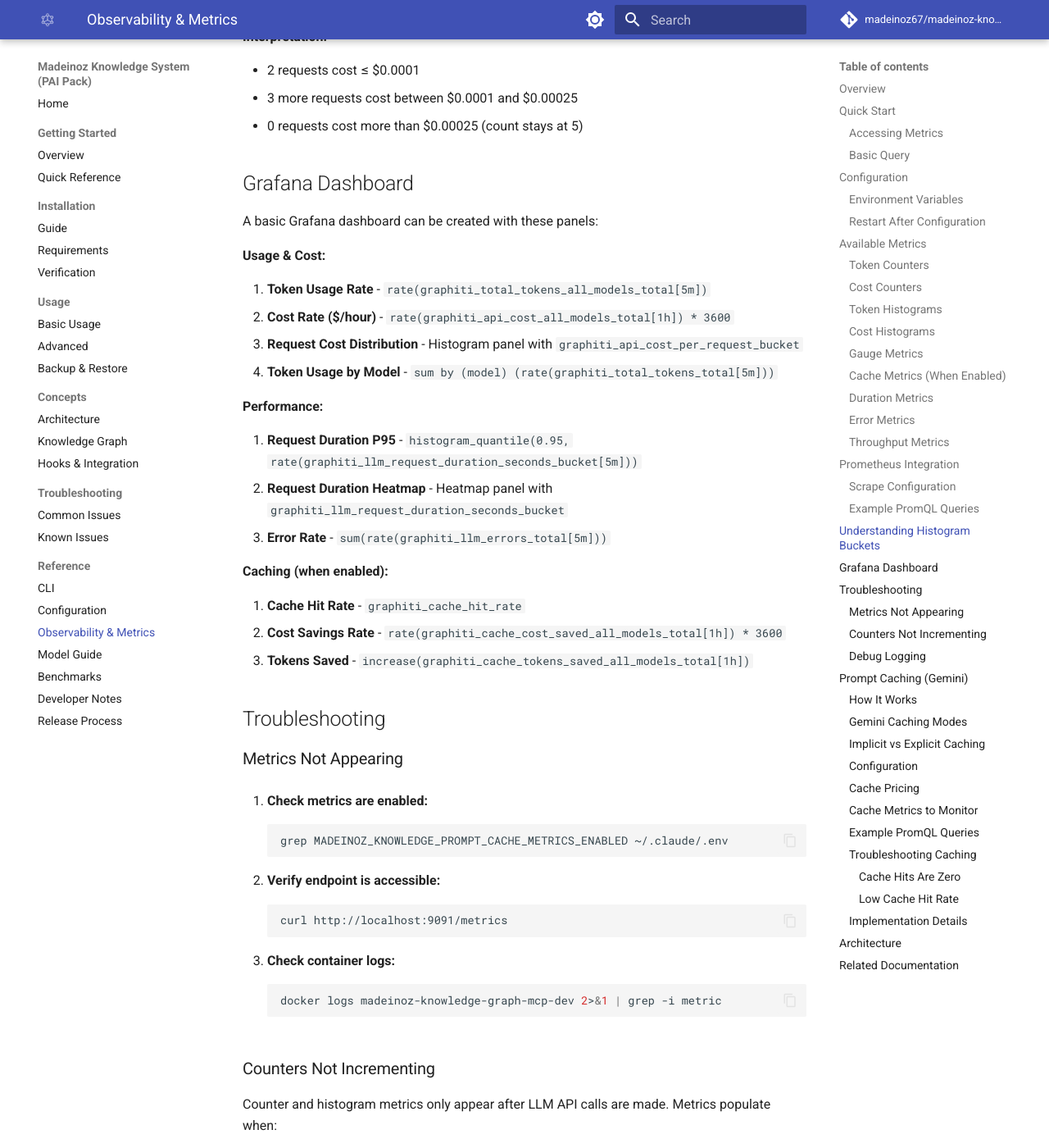
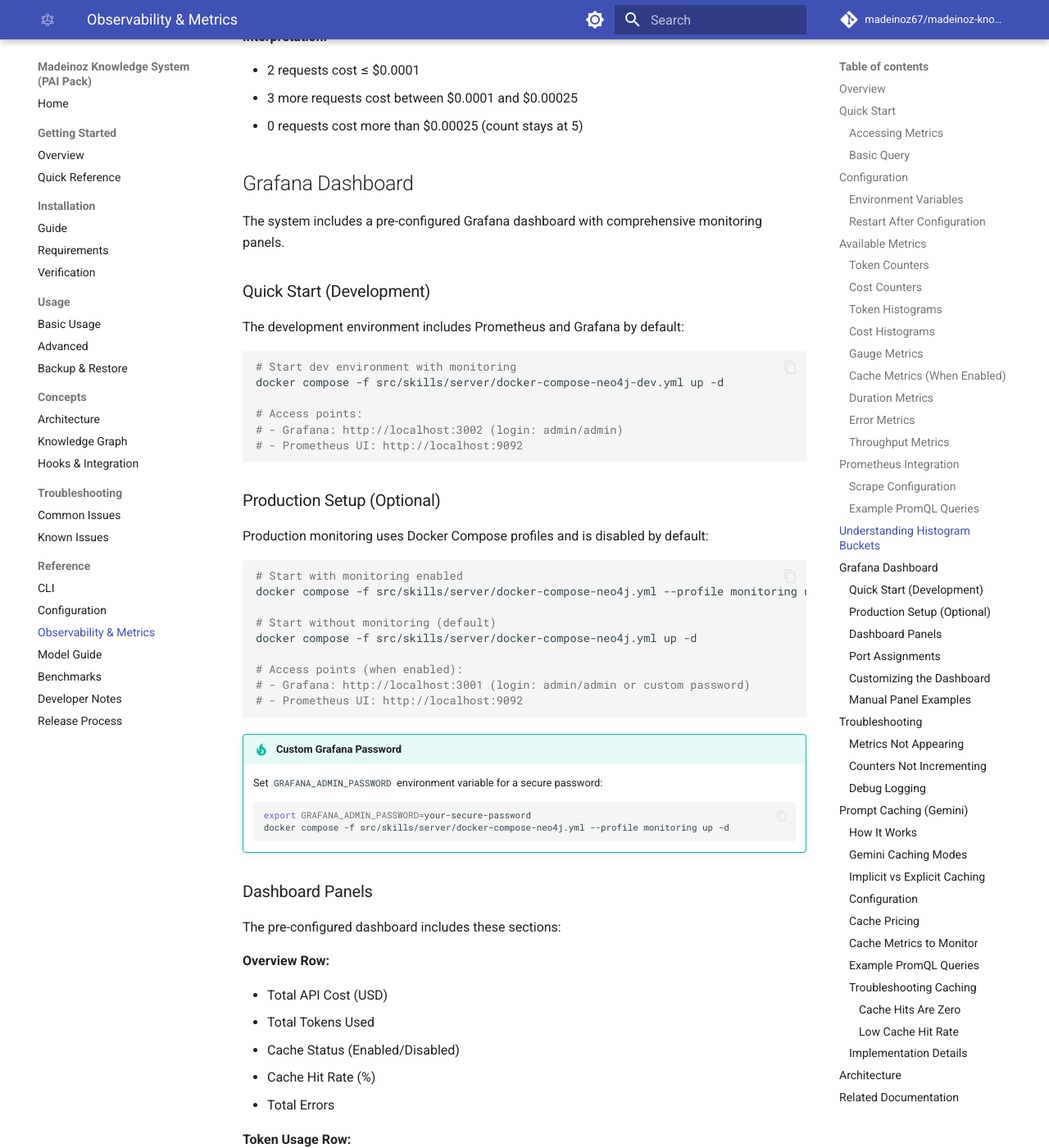
Before and after one commit to madeinoz67/madeinoz-knowledge-system, an MkDocs documentation site: the page built from docs/reference/observability.md, in a window 1280 px wide and 1400 px high, scrolled down 7831 px. Shown: the whole window at 82% size. Built offline with MkDocs 1.6.1 and Material for MkDocs 9.7.7, drawn with Linux system fonts in a browser that asks for light colours; comment, search, counter and statistics services are not loaded; some of the changed text lies outside the part shown.

Commit message:
feat: add Prometheus and Grafana monitoring stack [006]
Add containerized monitoring for the 40+ metrics exposed by the MCP server:

- Prometheus configuration with MCP server scraping
- Grafana with auto-provisioned datasource and dashboard
- 23-panel dashboard covering tokens, costs, cache, duration, errors
- Dev environments have monitoring enabled by default
- Production uses Docker Compose profiles (--profile monitoring)

Port assignments:
- Dev: Grafana 3002 (Neo4j) / 3003 (FalkorDB), Prometheus 9092
- Prod: Grafana 3001 (Neo4j) / 3002 (FalkorDB), Prometheus 9092

Files added:
- config/monitoring/prometheus/prometheus.yml
- config/monitoring/grafana/provisioning/datasources/prometheus.yml
- config/monitoring/grafana/provisioning/dashboards/dashboards.yml
- config/monitoring/grafana/provisioning/dashboards/madeinoz-knowledge.json

Co-Authored-By: Claude Opus 4.5 <noreply@anthropic.com>

````diff
--- a/docs/reference/observability.md
+++ b/docs/reference/observability.md
@@ -312,7 +312,112 @@ graphiti_api_cost_per_request_USD_bucket{le="0.0005"} 5.0
 
 ## Grafana Dashboard
 
-A basic Grafana dashboard can be created with these panels:
+The system includes a pre-configured Grafana dashboard with comprehensive monitoring panels.
+
+### Quick Start (Development)
+
+The development environment includes Prometheus and Grafana by default:
+
+```bash
+# Start dev environment with monitoring
+docker compose -f src/skills/server/docker-compose-neo4j-dev.yml up -d
+
+# Access points:
+# - Grafana: http://localhost:3002 (login: admin/admin)
+# - Prometheus UI: http://localhost:9092
+```
+
+### Production Setup (Optional)
+
+Production monitoring uses Docker Compose profiles and is disabled by default:
+
+```bash
+# Start with monitoring enabled
+docker compose -f src/skills/server/docker-compose-neo4j.yml --profile monitoring up -d
+
+# Start without monitoring (default)
+docker compose -f src/skills/server/docker-compose-neo4j.yml up -d
+
+# Access points (when enabled):
+# - Grafana: http://localhost:3001 (login: admin/admin or custom password)
+# - Prometheus UI: http://localhost:9092
+```
+
+!!! tip "Custom Grafana Password"
+    Set `GRAFANA_ADMIN_PASSWORD` environment variable for a secure password:
+    ```bash
+    export GRAFANA_ADMIN_PASSWORD=your-secure-password
+    docker compose -f src/skills/server/docker-compose-neo4j.yml --profile monitoring up -d
+    ```
+
+### Dashboard Panels
+
+The pre-configured dashboard includes these sections:
+
+**Overview Row:**
+
+- Total API Cost (USD)
+- Total Tokens Used
+- Cache Status (Enabled/Disabled)
+- Cache Hit Rate (%)
+- Total Errors
+
+**Token Usage Row:**
+
+- Token Usage Rate (by Model) - Time series
+- Prompt vs Completion Tokens - Stacked area
+
+**Cost Tracking Row:**
+
+- Cost Rate ($/hour by Model) - Time series
+- Cost by Model - Pie chart
+- Input vs Output Cost - Donut chart
+
+**Request Duration Row:**
+
+- Request Duration Percentiles (P50, P95, P99) - Time series
+- Average Request Duration (by Model) - Bar chart
+
+**Cache Performance Row:**
+
+- Cache Hit Rate Over Time - Time series
+- Cache Cost Savings Rate - Time series
+- Cache Hits vs Misses - Stacked area
+
+**Errors Row:**
+
+- Error Rate (by Model & Type) - Stacked bars
+- Errors by Type - Pie chart
+
+### Port Assignments
+
+| Environment | Service | Port | Notes |
+|-------------|---------|------|-------|
+| Development | Grafana | 3002 | Neo4j backend |
+| Development | Grafana | 3003 | FalkorDB backend (avoids UI conflict) |
+| Development | Prometheus UI | 9092 | Query interface |
+| Production | Grafana | 3001 | Neo4j backend |
+| Production | Grafana | 3002 | FalkorDB backend |
+| Production | Prometheus UI | 9092 | Query interface |
+
+### Customizing the Dashboard
+
+The dashboard configuration is stored at:
+
+```
+config/monitoring/grafana/provisioning/dashboards/madeinoz-knowledge.json
+```
+
+To customize:
+
+1. Open Grafana and make changes via the UI
+2. Export the dashboard JSON (Share > Export > Save to file)
+3. Replace the provisioned dashboard file
+4. Restart Grafana to apply changes
+
+### Manual Panel Examples
+
+If building a custom dashboard, use these PromQL queries:
 
 **Usage & Cost:**
 
````
Also changed, not shown: src/skills/server/docker-compose-falkordb-dev.yml (+67 -0 lines), src/skills/server/docker-compose-falkordb.yml (+67 -0 lines), src/skills/server/docker-compose-neo4j-dev.yml (+60 -0 lines), src/skills/server/docker-compose-neo4j.yml (+67 -0 lines), 5 other files.
